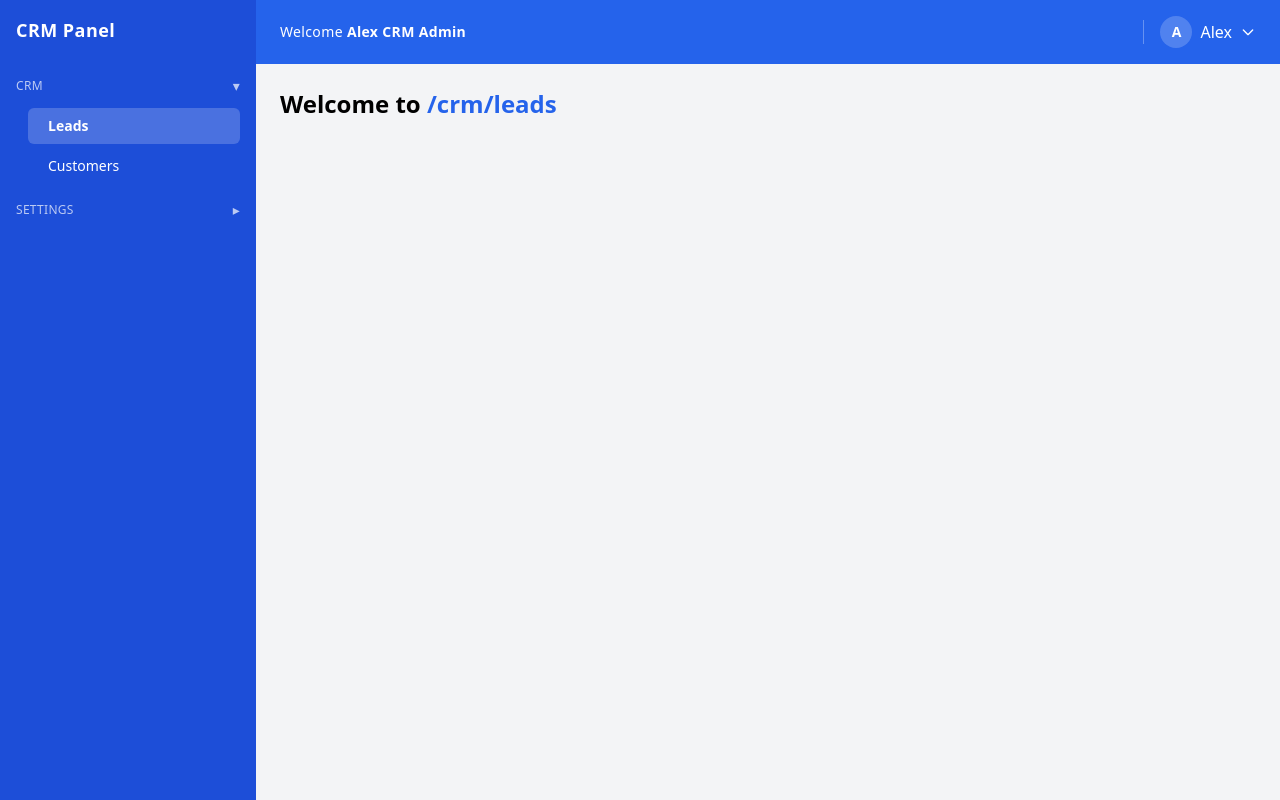
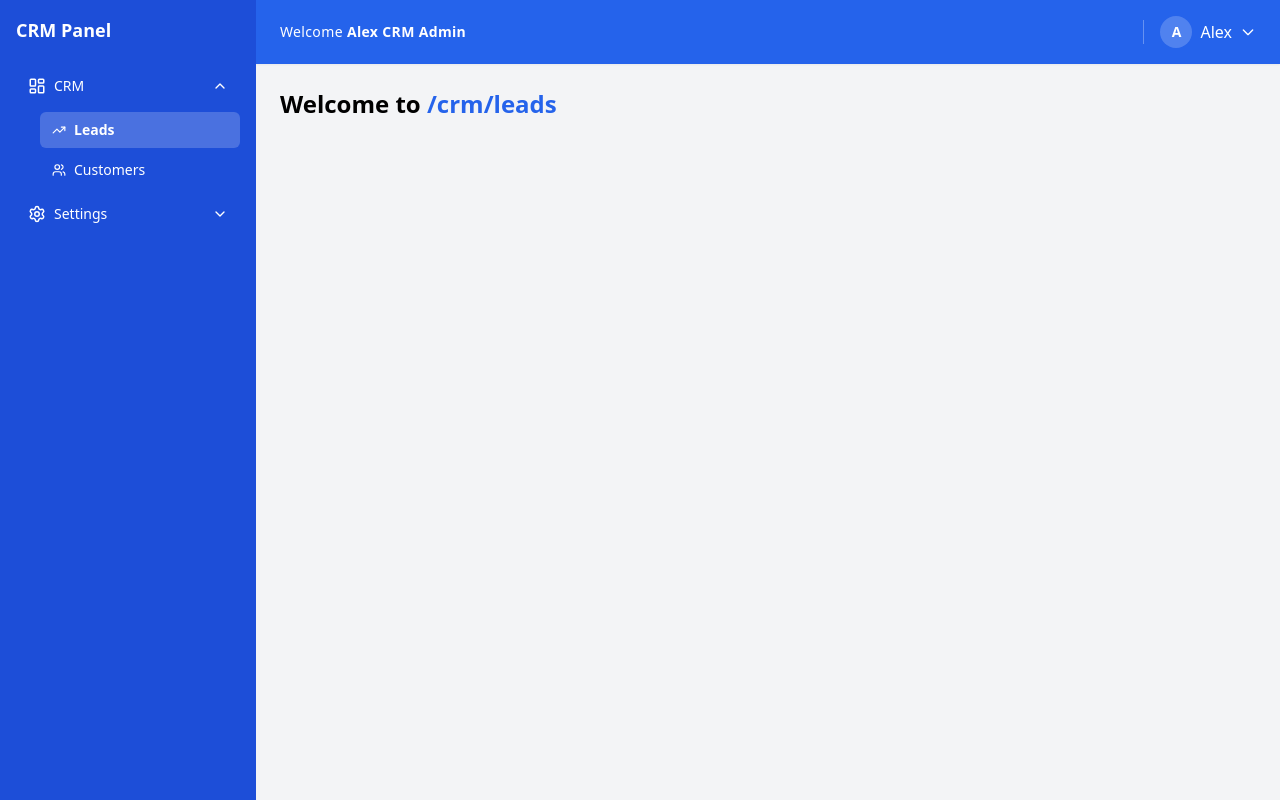
Before and after one commit to kamalkhandal23/QuipHR-React-Project, a React (Vite) app: page /crm/leads in a window 1280 px wide. Built offline with nearby package versions, Linux system fonts and the light colour scheme.

Commit message:
collapsible sidebar

```diff
--- a/package.json
+++ b/package.json
@@ -11,6 +11,7 @@
   },
   "dependencies": {
     "git": "^0.1.5",
+    "lucide-react": "^0.562.0",
     "react": "^19.2.0",
     "react-dom": "^19.2.0",
     "react-router-dom": "^7.11.0"
--- a/src/layout/AppLayout.jsx
+++ b/src/layout/AppLayout.jsx
@@ -1,29 +1,33 @@
 import { useState } from "react";
+import { Outlet } from "react-router-dom";
 import Sidebar from "./Sidebar";
 import Topbar from "./Topbar";
-import { Outlet } from "react-router-dom";
 
 export default function AppLayout() {
   const [sidebarOpen, setSidebarOpen] = useState(false);
 
   return (
-    <div className="flex h-screen overflow-hidden relative">
-    <Sidebar isOpen={sidebarOpen} setIsOpen={setSidebarOpen} />
+    <div className="relative flex min-h-screen bg-gray-100">
 
+      {/* Overlay – ONLY for mobile & ONLY over content */}
       {sidebarOpen && (
         <div
           onClick={() => setSidebarOpen(false)}
-        className="fixed inset-0 bg-black/40 z-30 md:hidden"
+          className="fixed inset-0 bg-black/40 z-20 md:hidden"
         />
       )}
 
-    <div className="flex flex-col flex-1">
+      {/* Sidebar */}
+      <Sidebar isOpen={sidebarOpen} setIsOpen={setSidebarOpen} />
+
+      {/* Main Content */}
+      <div className="flex flex-1 flex-col relative z-10">
         <Topbar onMenuClick={() => setSidebarOpen(true)} />
-      <main className="flex-1 bg-gray-100 p-4 md:p-6 overflow-y-auto">
+
+        <main className="flex-1 overflow-y-auto p-4 md:p-6">
           <Outlet />
         </main>
       </div>
     </div>
-
   );
 }
--- a/src/layout/Sidebar.jsx
+++ b/src/layout/Sidebar.jsx
@@ -1,71 +1,93 @@
 import { NavLink, useLocation } from "react-router-dom";
+import { useEffect, useState } from "react";
 import { appConfig } from "../config/permissions.config";
 import { useTheme } from "../context/ThemeContext";
-import { useEffect, useState } from "react";
+import {
+  LayoutDashboard,
+  TrendingUp,
+  Users,
+  Settings,
+  UserCircle,
+  ChevronDown,
+} from "lucide-react";
+
+const ICONS = {
+  crm: LayoutDashboard,
+  leads: TrendingUp,
+  customers: Users,
+  settings: Settings,
+  profile: UserCircle,
+};
 
 export default function Sidebar({ isOpen, setIsOpen }) {
   const { themeConfig } = useTheme();
+  const location = useLocation();
   const [openMenu, setOpenMenu] = useState(null);
-  const location = useLocation();
 
+  // Auto-expand active parent
   useEffect(() => {
-    const activeParent = appConfig.permissions.find(
-      (menu) =>
-        menu.enabled &&
-        menu.children?.some(
-          (child) => child.enabled && child.path === location.pathname
-        )
+    const active = appConfig.permissions.find((menu) =>
+      menu.children?.some((c) => location.pathname.startsWith(c.path))
     );
-
-    if (activeParent) {
-      setOpenMenu(activeParent.id);
-    }
+    if (active) setOpenMenu(active.id);
   }, [location.pathname]);
 
   return (
     <aside
-      className={`fixed md:static inset-y-0 left-0 z-40 w-64 text-white p-4
+      className={`
+        fixed inset-y-0 left-0 z-40 w-64
         transform transition-transform duration-300
-      ${themeConfig.sidebar}
+        ${themeConfig.sidebar}   /* MUST be solid bg (no /80 /90) */
         ${isOpen ? "translate-x-0" : "-translate-x-full"}
-      md:translate-x-0`}
+        md:static md:translate-x-0
+      `}
     >
-      <h2 className="text-lg font-bold mb-8 tracking-wide">
-        CRM Panel
-      </h2>
+      <div className="p-4 text-white">
+        <h2 className="text-lg font-semibold mb-6">CRM Panel</h2>
 
         {appConfig.permissions
           .filter((menu) => menu.enabled)
-        .map((menu) => (
-          <div key={menu.id} className="mb-4">
+          .map((menu) => {
+            const MenuIcon = ICONS[menu.id];
+            const expanded = openMenu === menu.id;
+
+            return (
+              <div key={menu.id} className="mb-2">
+
+                {/* Parent */}
                 <button
                   onClick={() =>
-                setOpenMenu((prev) =>
-                  prev === menu.id ? null : menu.id
-                )
+                    setOpenMenu(expanded ? null : menu.id)
                   }
-              className="flex w-full items-center justify-between
-                         text-xs uppercase tracking-wide
-                         text-white/70 mb-3 hover:text-white"
+                  className="flex w-full items-center justify-between rounded-md px-3 py-2 text-sm font-medium hover:bg-white/10 transition"
                 >
+                  <div className="flex items-center gap-2">
+                    <MenuIcon size={18} />
                     <span>{menu.label}</span>
-              <span className="text-sm">
-                {openMenu === menu.id ? "▾" : "▸"}
-              </span>
+                  </div>
+                  <ChevronDown
+                    size={16}
+                    className={`transition-transform ${
+                      expanded ? "rotate-180" : ""
+                    }`}
+                  />
                 </button>
 
-            {openMenu === menu.id && (
-              <div className="ml-3 space-y-1">
+                {/* Children */}
+                {expanded && (
+                  <div className="ml-6 mt-2 space-y-1">
                     {menu.children
                       .filter((child) => child.enabled)
-                  .map((child) => (
+                      .map((child) => {
+                        const ChildIcon = ICONS[child.id];
+
+                        return (
                           <NavLink
                             key={child.id}
                             to={child.path}
                             onClick={() => setIsOpen(false)}
                             className={({ isActive }) =>
-                        `relative flex items-center px-3 py-2 rounded-md text-sm
-                        transition-all
+                              `flex items-center gap-2 rounded-md px-3 py-2 text-sm transition
                               ${
                                 isActive
                                   ? "bg-white/20 font-semibold"
@@ -73,18 +95,17 @@ export default function Sidebar({ isOpen, setIsOpen }) {
                               }`
                             }
                           >
-                      {({ isActive }) =>
-                        isActive && (
-                          <span className="absolute left-0 top-0 h-full w-1 bg-white rounded-r" />
-                        )
-                      }
-                      <span className="ml-2">{child.label}</span>
+                            <ChildIcon size={14} />
+                            {child.label}
                           </NavLink>
-                  ))}
+                        );
+                      })}
                   </div>
                 )}
               </div>
-        ))}
+            );
+          })}
+      </div>
     </aside>
   );
 }
```
Also changed, not shown: 1 other file (tests, documents, lock files or other folders). Lines whose indentation alone changed are shown as unchanged.
